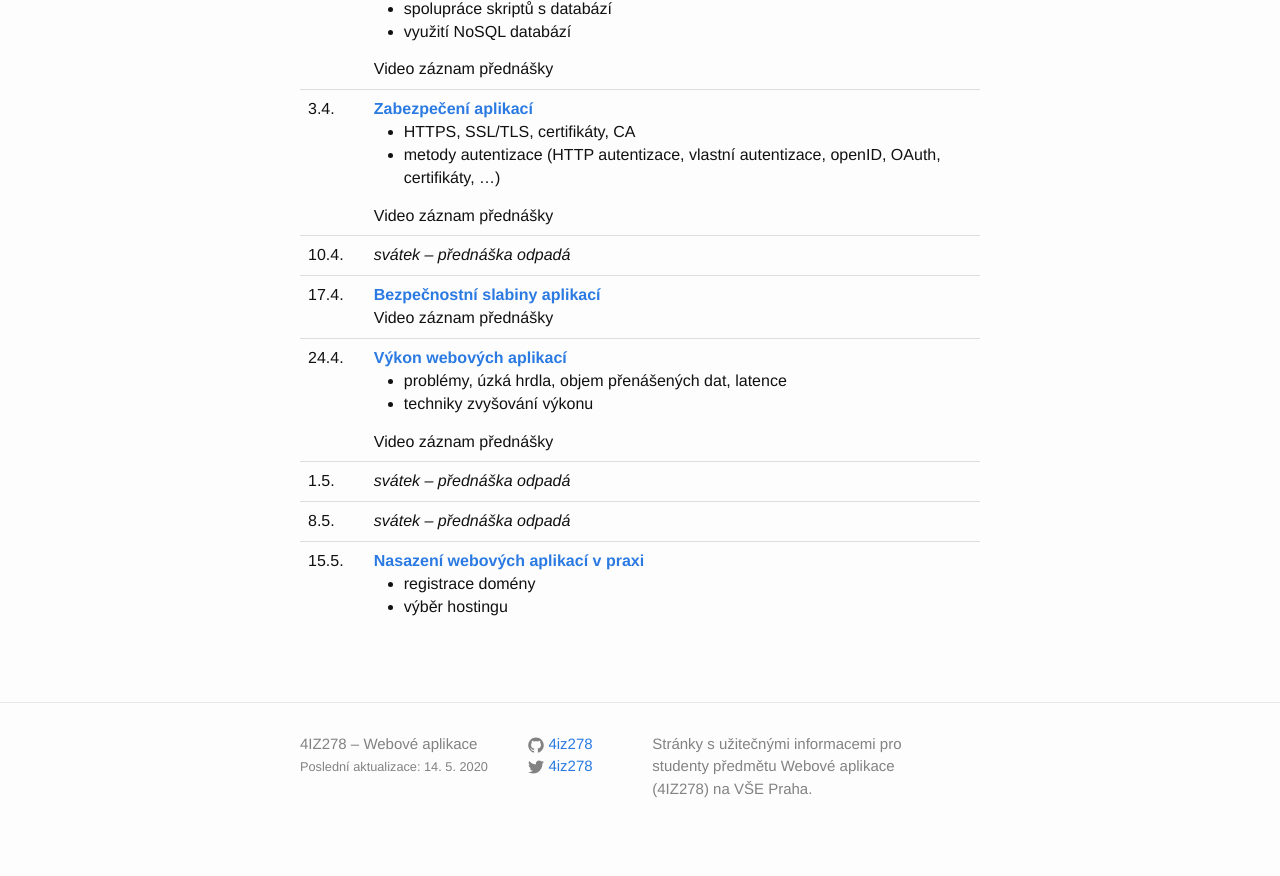
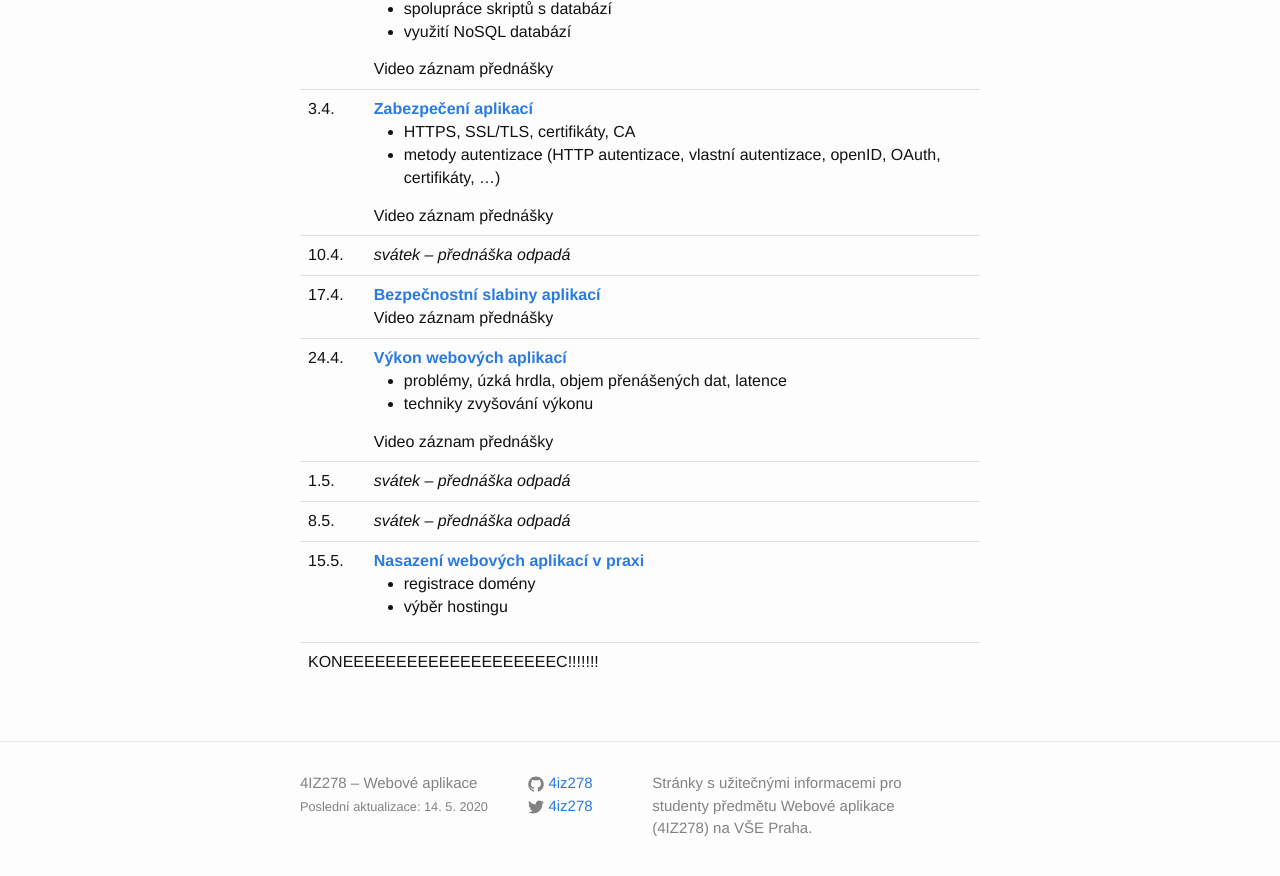
Before and after one commit to 4iz278/4iz278.github.io, a Jekyll site: the page built from prednasky/index.html, in a window 1280 px wide and 900 px high, scrolled down 971 px. Shown: the top 876 px of the window. Built offline with Jekyll 4.4.1, drawn with Linux system fonts in a browser that asks for light colours; nearby versions of some CDN libraries.

Commit message:
Konec semestru

```diff
--- a/prednasky/index.html
+++ b/prednasky/index.html
@@ -142,5 +142,8 @@ emailem.</p>
         </ul>
       </td>
     </tr>
+    <tr>
+      <td colspan="2">KONEEEEEEEEEEEEEEEEEEEEC!!!!!!!</td>
+    </tr>
   </tbody>
 </table>
```
